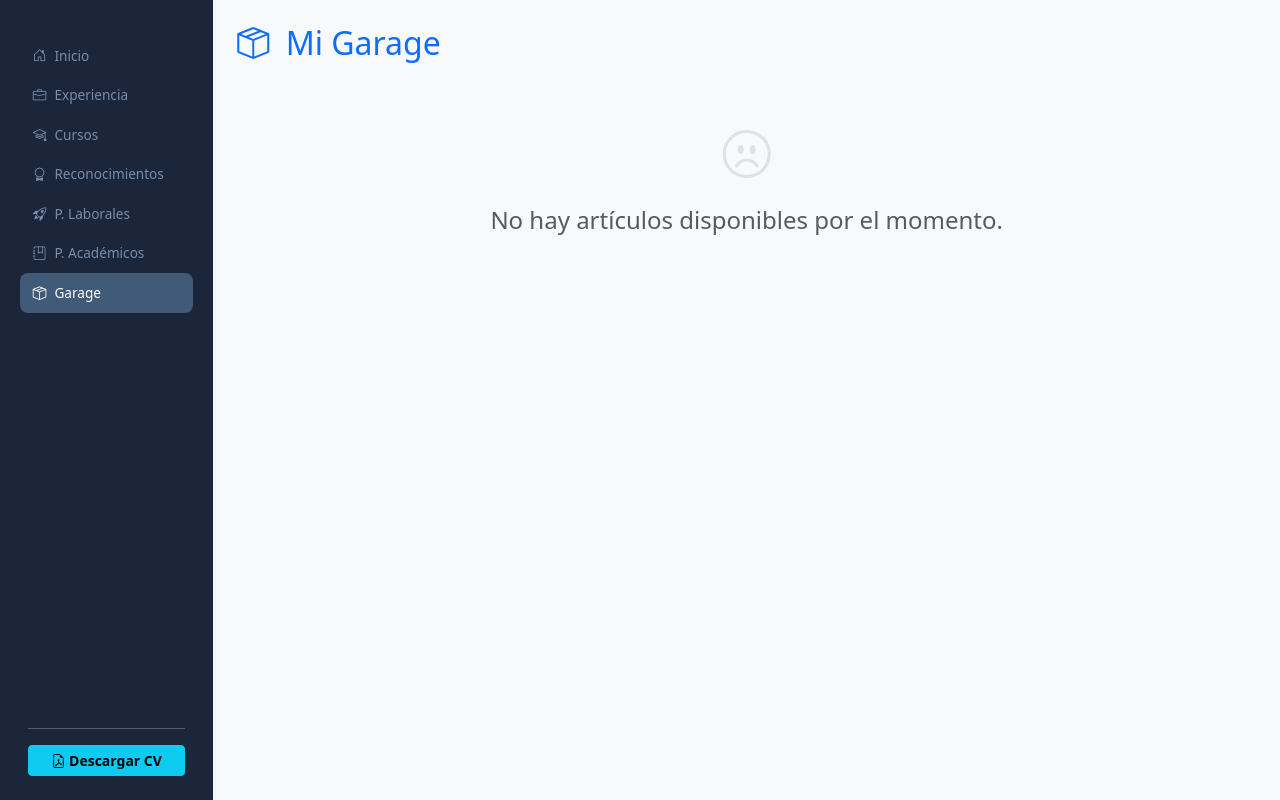
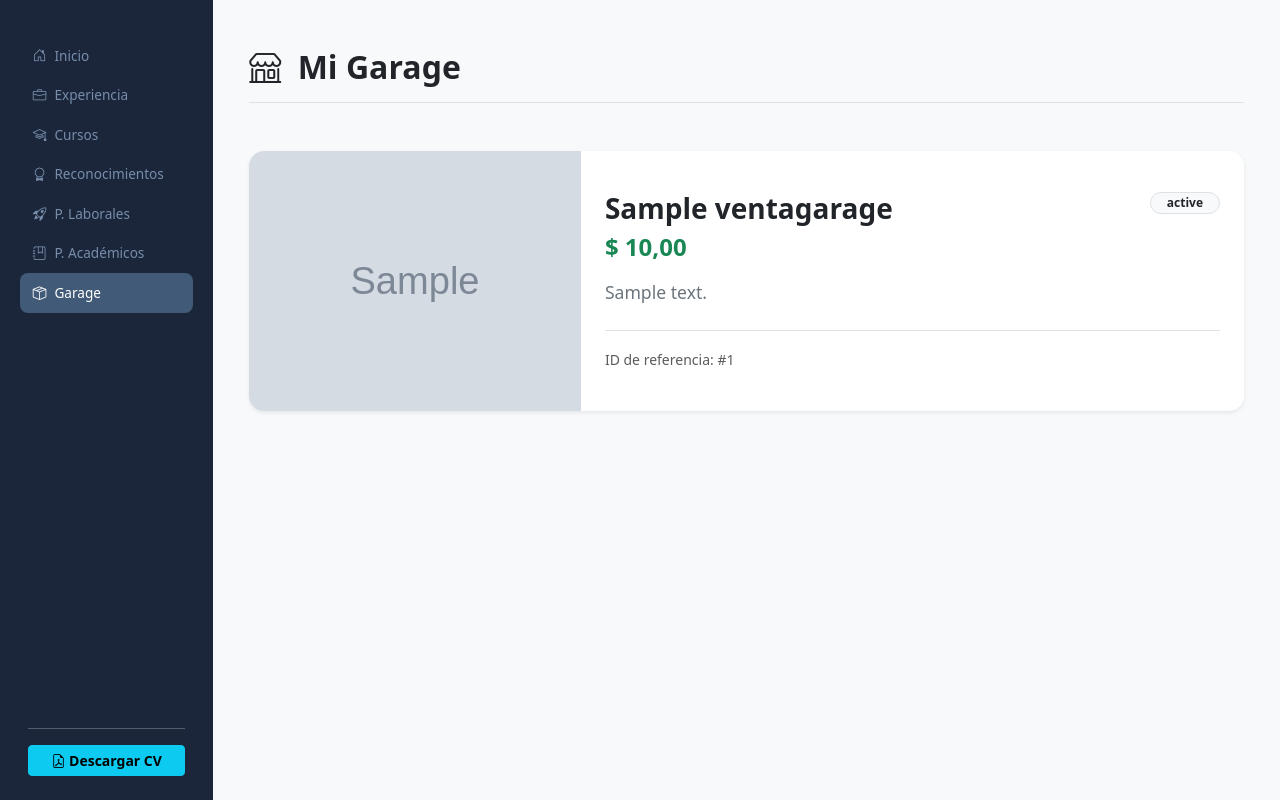
Before and after one commit to alepradofranco/hojadevida, a Django app: page /garage/ in a window 1280 px wide. Run offline with Django 5.2, Linux system fonts and the light colour scheme; data comes from the database, SQL or seed files in the repository; tables that the repository leaves empty hold one stand-in row (values such as "Sample post"); grey boxes marked "Sample" are stand-in pictures.

Commit message:
Actualizo hoja de vida

```diff
--- a/tasks/models.py
+++ b/tasks/models.py
@@ -138,6 +138,8 @@ class ProductoLaboral(models.Model):
 class VentaGarage(models.Model):
     perfil = models.ForeignKey(Perfil, on_delete=models.CASCADE, related_name="venta_garage")
     nombre_producto = models.CharField(max_length=200, blank=True, null=True)
+    # AÑADE ESTA LÍNEA AQUÍ:
+    foto_producto = models.ImageField(upload_to='garage/', blank=True, null=True, verbose_name="Foto del Producto")
     estado_producto = models.CharField(max_length=100, blank=True, null=True)
     descripcion = models.TextField(blank=True, null=True)
     valor_bien = models.DecimalField(max_digits=10, decimal_places=2, blank=True, null=True)
--- a/tasks/templates/garage.html
+++ b/tasks/templates/garage.html
@@ -1,32 +1,44 @@
 {% extends 'base.html' %}
-{% block title %}Garage - {{ perfil.datos_personales.nombres }}{% endblock %}
 {% block content %}
-<div class="section-card">
-    <h2 class="section-title text-primary"><i class="bi bi-box-seam me-2"></i> Mi Garage</h2>
+<div class="container py-4">
+    <h2 class="mb-4 fw-bold"><i class="bi bi-shop me-2"></i>Garage Sale</h2>
+
     <div class="row">
-        {% for item in garage_items %}
-        <div class="col-md-6 col-lg-4 mb-4">
-            <div class="card h-100 shadow-sm border-0 overflow-hidden">
-                <div style="height: 180px; background-color: #f8f9fa; display: flex; align-items: center; justify-content: center;">
-                    {% if item.foto %}
-                        <img src="{{ item.foto.url }}" alt="{{ item.nombreproducto }}" style="width: 100%; height: 100%; object-fit: cover;">
-                    {% else %}
-                        <i class="bi bi-box" style="font-size: 3rem; color: #dee2e6;"></i>
-                    {% endif %}
-                </div>
-                <div class="card-body">
-                    <h5 class="card-title fw-bold">{{ item.nombreproducto }}</h5>
-                    <span class="badge bg-secondary mb-2">{{ item.estadoproducto }}</span>
-                    <h4 class="text-success fw-bold">${{ item.valordelbien }}</h4>
-                    <p class="card-text small text-muted">{{ item.descripcion|default:"Sin descripción." }}</p>
+        {% for item in garage %}
+            {% if item.activo %}
+            <div class="col-12 mb-4">
+                <div class="card shadow-sm border-0" style="border-radius: 15px; overflow: hidden; background: #fff;">
+                    <div class="row g-0 align-items-center">
+                        <div class="col-md-4">
+                            {% if item.foto_producto %}
+                                <img src="{{ item.foto_producto.url }}" class="img-fluid" style="width: 100%; height: 250px; object-fit: cover;">
+                            {% else %}
+                                <div class="bg-light d-flex align-items-center justify-content-center" style="height: 250px;">
+                                    <i class="bi bi-camera text-muted" style="font-size: 3rem;"></i>
+                                </div>
+                            {% endif %}
+                        </div>
+
+                        <div class="col-md-8">
+                            <div class="card-body p-4">
+                                <div class="d-flex justify-content-between align-items-start">
+                                    <h3 class="fw-bold mb-1 text-dark">{{ item.nombre_producto }}</h3>
+                                    <span class="badge rounded-pill bg-info text-dark">{{ item.estado_producto }}</span>
+                                </div>
+                                <h4 class="text-success fw-bold mb-3">$ {{ item.valor_bien }}</h4>
+                                <p class="text-muted" style="font-size: 1rem;">{{ item.descripcion }}</p>
+                                <hr>
+                                <button class="btn btn-outline-primary rounded-pill">
+                                    <i class="bi bi-whatsapp me-2"></i>Me interesa
+                                </button>
+                            </div>
+                        </div>
+                    </div>
                 </div>
             </div>
-        </div>
+            {% endif %}
         {% empty %}
-        <div class="col-12 text-center py-5">
-            <i class="bi bi-emoji-frown" style="font-size: 3rem; color: #dee2e6;"></i>
-            <h4 class="text-muted mt-3">No hay artículos disponibles por el momento.</h4>
-        </div>
+            <p class="text-center">No hay artículos disponibles actualmente.</p>
         {% endfor %}
     </div>
 </div>
--- a/tasks/templates/ventagarage.html
+++ b/tasks/templates/ventagarage.html
@@ -1,43 +1,56 @@
 {% extends 'base.html' %}
 {% block content %}
-<div class="section-card">
-    <h2 class="section-title text-primary"><i class="bi bi-cart-fill me-2"></i> Gestión de Venta Garage</h2>
-    {% if perfil.venta_garage.all %}
-    <div class="table-responsive">
-        <table class="table table-bordered align-middle shadow-sm">
-            <thead class="table-dark">
-                <tr>
-                    <th>ID / Perfil</th>
-                    <th>Producto</th>
-                    <th>Estado</th>
-                    <th>Descripción</th>
-                    <th>Valor</th>
-                </tr>
-            </thead>
-            <tbody class="bg-white">
-                {% for venta in perfil.venta_garage.all %}
-                <tr>
-                    <td class="small">
-                        ID: {{ venta.id_venta_garage }}<br>
-                        P-ID: {{ venta.perfil.id }}
-                    </td>
-                    <td class="fw-bold">{{ venta.nombre_producto }}</td>
-                    <td><span class="badge bg-light text-dark border">{{ venta.estado_producto }}</span></td>
-                    <td class="small">{{ venta.descripcion }}</td>
-                    <td class="text-success fw-bold">${{ venta.valor_bien }}</td>
-                </tr>
-                {% endfor %}
-            </tbody>
-        </table>
-    </div>
-    {% else %}
-    <p class="text-muted">No hay productos en venta garage registrados.</p>
-    {% endif %}
+<div class="container py-4">
+    <h2 class="mb-5 fw-bold text-dark border-bottom pb-3">
+        <i class="bi bi-shop me-2"></i> Mi Garage
+    </h2>
 
-    <div class="mt-4">
-        <a href="{% url 'descargar_cv' %}" class="btn btn-primary px-4 shadow">
-            <i class="bi bi-file-earmark-pdf-fill me-2"></i> Generar Reporte PDF
-        </a>
+    <div class="row">
+        {% for venta in items %}
+            <div class="col-12 mb-4">
+                <div class="card shadow-sm border-0" style="border-radius: 15px; overflow: hidden; background: #fff;">
+                    <div class="row g-0 align-items-center">
+
+                        <div class="col-md-4">
+                            {% if venta.foto_producto %}
+                                <img src="{{ venta.foto_producto.url }}" class="img-fluid" style="width: 100%; height: 260px; object-fit: cover;">
+                            {% else %}
+                                <div class="bg-light d-flex align-items-center justify-content-center" style="height: 260px;">
+                                    <i class="bi bi-camera text-muted" style="font-size: 3rem;"></i>
+                                </div>
+                            {% endif %}
+                        </div>
+
+                        <div class="col-md-8">
+                            <div class="card-body p-4">
+                                <div class="d-flex justify-content-between align-items-start mb-2">
+                                    <h3 class="fw-bold text-dark m-0">{{ venta.nombre_producto }}</h3>
+                                    <span class="badge rounded-pill bg-light text-dark border px-3">
+                                        {{ venta.estado_producto }}
+                                    </span>
+                                </div>
+
+                                <h4 class="text-success fw-bold mb-3">$ {{ venta.valor_bien }}</h4>
+
+                                <p class="text-secondary mb-0" style="font-size: 1.1rem; line-height: 1.6;">
+                                    {{ venta.descripcion }}
+                                </p>
+
+                                <div class="mt-4 pt-3 border-top">
+                                    <small class="text-muted">ID de referencia: #{{ venta.id }}</small>
+                                </div>
+                            </div>
+                        </div>
+
+                    </div>
+                </div>
+            </div>
+        {% empty %}
+            <div class="col-12 text-center py-5">
+                <i class="bi bi-inbox text-muted display-1"></i>
+                <p class="text-muted mt-3">No hay artículos disponibles en este momento.</p>
+            </div>
+        {% endfor %}
     </div>
 </div>
 {% endblock %}
--- a/tasks/urls.py
+++ b/tasks/urls.py
@@ -8,8 +8,10 @@ urlpatterns = [
     path('reconocimientos/', views.reconocimientos, name='reconocimientos'),
     path('productos-laborales/', views.productos_laborales, name='productos_laborales'),
     path('productos-academicos/', views.productos_academicos, name='productos_academicos'),
-    path('garage/', views.garage, name='garage'),
-    path('ventagarage/', views.venta_garage, name='venta_garage'), # Esta línea ya no dará error
+
+    # SOLO DEJA ESTA LÍNEA PARA EL GARAGE:
+    path('garage/', views.venta_garage, name='garage'),
+
     path('editar-perfil/', views.editar_perfil, name='editar_perfil'),
     path('seleccionar-cv/', views.seleccionar_apartados, name='seleccionar_cv'),
     path('descargar-cv/', views.descargar_cv, name='descargar_cv'),
--- a/tasks/views.py
+++ b/tasks/views.py
@@ -51,9 +51,17 @@ def productos_laborales(request):
     return render(request, 'productos_laborales.html', {'productos': items, 'perfil': perfil_admin})
 
 def venta_garage(request):
+    # Forzamos que busque al admin con ID 1
     perfil_admin = Perfil.objects.filter(id=1).first() or Perfil.objects.first()
-    items = VentaGarage.objects.filter(perfil=perfil_admin)
-    return render(request, 'venta_garage.html', {'items': items, 'perfil': perfil_admin})
+
+    # Traemos los productos activos
+    items = VentaGarage.objects.filter(perfil=perfil_admin, activo=True).order_by('-id')
+
+    return render(request, 'ventagarage.html', {
+        'perfil': perfil_admin,
+        'items': items
+    })
+    return render(request, 'venta_garage.html', context)
 
 def garage(request):
     return render(request, 'garage.html')
```
Also changed, not shown: media/garage/7602d6cc559403b64bb8dcc3bba1a366.jpg (added), media/garage/CABL-JUMPER-MH_1.jpg (added), media/garage/Jumper-MM-1-1.jpg (added), media/garage/protoboard-1.webp (added), tasks/migrations/0021_ventagarage_foto_producto.py (added).
